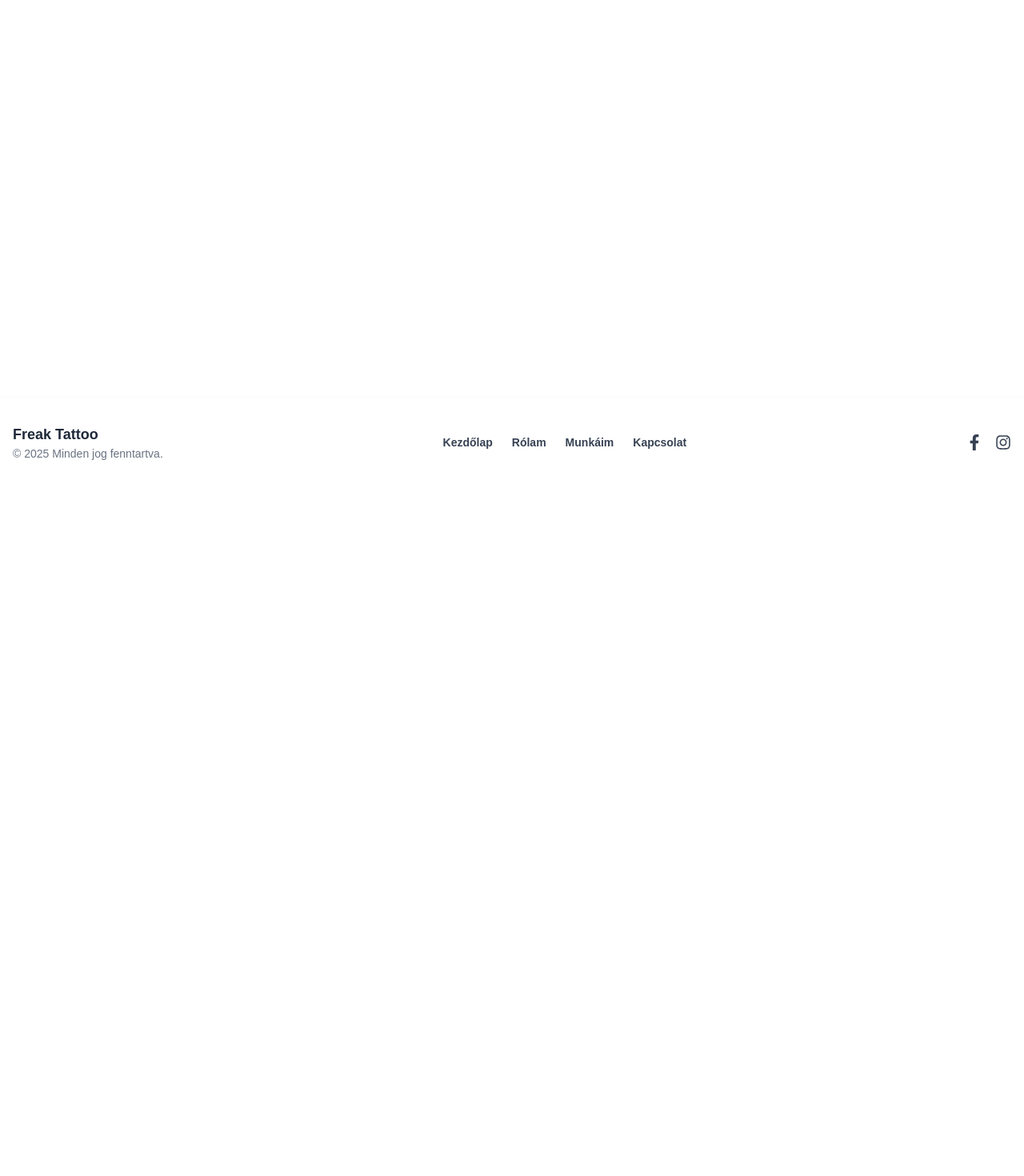
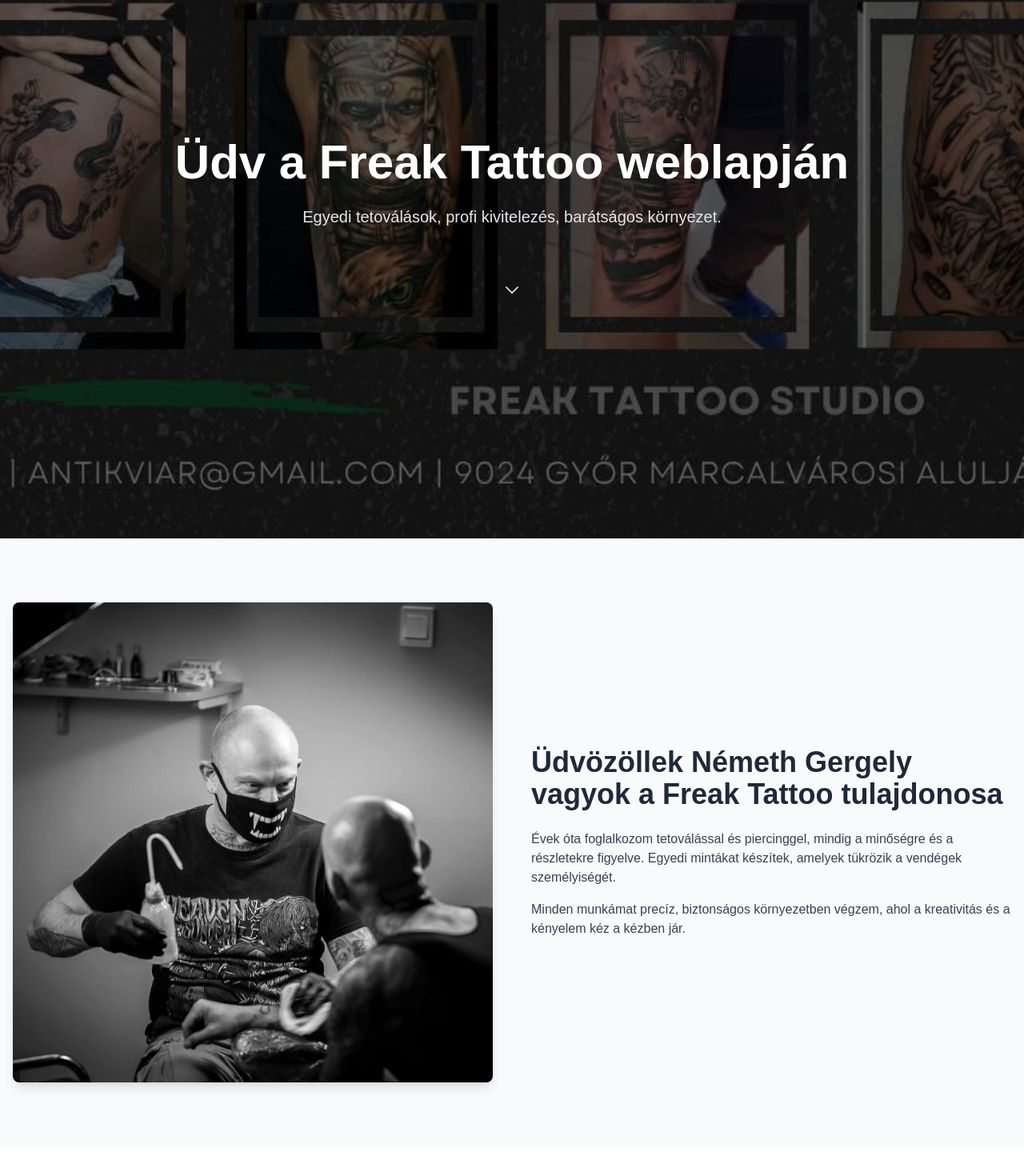
Before and after one commit to szombathrobert/FreakTattoo, a Next.js app in the folder frontend/: page / in a window 1280 px wide. Shown: the part 191-1661 px from the top of the page at 80% size. Before the commit the page ends 800 px from the top, so only its background shows below. Built offline with nearby package versions, Linux system fonts and the light colour scheme.

Commit message:
Third Commit - Hero section and About Section Creation with framer-motion

```diff
--- /dev/null
+++ b/frontend/src/app/components/About.tsx
@@ -0,0 +1,51 @@
+"use client";
+
+import { motion } from "framer-motion";
+import Image from "next/image";
+
+export default function About() {
+  return (
+    <section id="about" className="py-20 bg-gray-50">
+      <div className="max-w-7xl mx-auto px-4 md:flex md:items-center md:space-x-12">
+        {/* Kép bal oldalon */}
+        <motion.div
+          className="md:w-1/2 mb-8 md:mb-0"
+          initial={{ opacity: 0, x: -50 }}
+          whileInView={{ opacity: 1, x: 0 }}
+          viewport={{ once: true }}
+          transition={{ duration: 1 }}
+        >
+          <Image
+            src="/about_image.jpg" // ide a saját képed
+            alt="Rólam kép"
+            width={600}
+            height={400}
+            className="rounded-lg shadow-lg w-full h-auto object-cover"
+          />
+        </motion.div>
+
+        {/* Szöveg jobbra */}
+        <motion.div
+          className="md:w-1/2"
+          initial={{ opacity: 0, x: 50 }}
+          whileInView={{ opacity: 1, x: 0 }}
+          viewport={{ once: true }}
+          transition={{ duration: 1 }}
+        >
+          <h2 className="text-3xl md:text-4xl font-bold text-gray-800 mb-6">
+            Üdvözöllek Németh Gergely vagyok a Freak Tattoo tulajdonosa
+          </h2>
+          <p className="text-gray-700 mb-4">
+            Évek óta foglalkozom tetoválással és piercinggel, mindig a
+            minőségre és a részletekre figyelve. Egyedi mintákat készítek,
+            amelyek tükrözik a vendégek személyiségét.
+          </p>
+          <p className="text-gray-700">
+            Minden munkámat precíz, biztonságos környezetben végzem, ahol a
+            kreativitás és a kényelem kéz a kézben jár.
+          </p>
+        </motion.div>
+      </div>
+    </section>
+  );
+}
--- /dev/null
+++ b/frontend/src/app/components/Hero.tsx
@@ -0,0 +1,60 @@
+"use client";
+
+import { motion } from "framer-motion";
+
+export default function Hero() {
+  return (
+    <section className="relative h-screen w-full flex items-center justify-center overflow-hidden bg-black">
+      {/* Háttérkép arányosan, mindig teljesen látszik */}
+      <motion.img
+        src="/banner.jpg"
+        alt="Tattoo banner"
+        className="absolute max-w-none w-auto h-full object-contain left-1/2 top-1/2 -translate-x-1/2 -translate-y-1/2"
+        initial={{ scale: 1.1, opacity: 0 }}
+        animate={{ scale: 1, opacity: 1 }}
+        transition={{ duration: 2, ease: "easeOut" }}
+      />
+
+      {/* Sötét overlay, hogy a szöveg jobban látszódjon */}
+      <div className="absolute inset-0 bg-black/60" />
+
+      {/* Szöveges tartalom */}
+      <div className="relative z-10 text-center text-white px-4">
+        <motion.h1
+          initial={{ opacity: 0, y: 50 }}
+          animate={{ opacity: 1, y: 0 }}
+          transition={{ duration: 1 }}
+          className="text-4xl md:text-6xl font-bold"
+        >
+          Üdv a Freak Tattoo weblapján
+        </motion.h1>
+
+        <motion.p
+          initial={{ opacity: 0 }}
+          animate={{ opacity: 1 }}
+          transition={{ delay: 1, duration: 1 }}
+          className="mt-6 text-lg md:text-xl text-gray-200"
+        >
+          Egyedi tetoválások, profi kivitelezés, barátságos környezet.
+        </motion.p>
+
+        {/* Le nyíl animáció */}
+        <motion.div
+          className="mt-16 flex justify-center"
+          animate={{ y: [0, 10, 0] }}
+          transition={{ repeat: Infinity, duration: 2 }}
+        >
+          <svg
+            xmlns="http://www.w3.org/2000/svg"
+            className="w-6 h-6 text-gray-300"
+            fill="none"
+            viewBox="0 0 24 24"
+            stroke="currentColor"
+          >
+            <path strokeLinecap="round" strokeLinejoin="round" strokeWidth={2} d="M19 9l-7 7-7-7" />
+          </svg>
+        </motion.div>
+      </div>
+    </section>
+  );
+}
--- a/frontend/src/app/page.tsx
+++ b/frontend/src/app/page.tsx
@@ -1,8 +1,17 @@
 import React from 'react'
+import Hero from './components/Hero'
+import About from './components/About'
 
 const Home = () => {
   return (
-    <div>Home</div>
+    <div>
+      <div className="Hero" id='hero'>
+        <Hero />
+      </div>
+      <div className="About" id='about'>
+        <About />
+      </div>
+    </div>
   )
 }
 
```
Also changed, not shown: frontend/public/about_image.jpg (added), frontend/public/banner.jpg (added).
